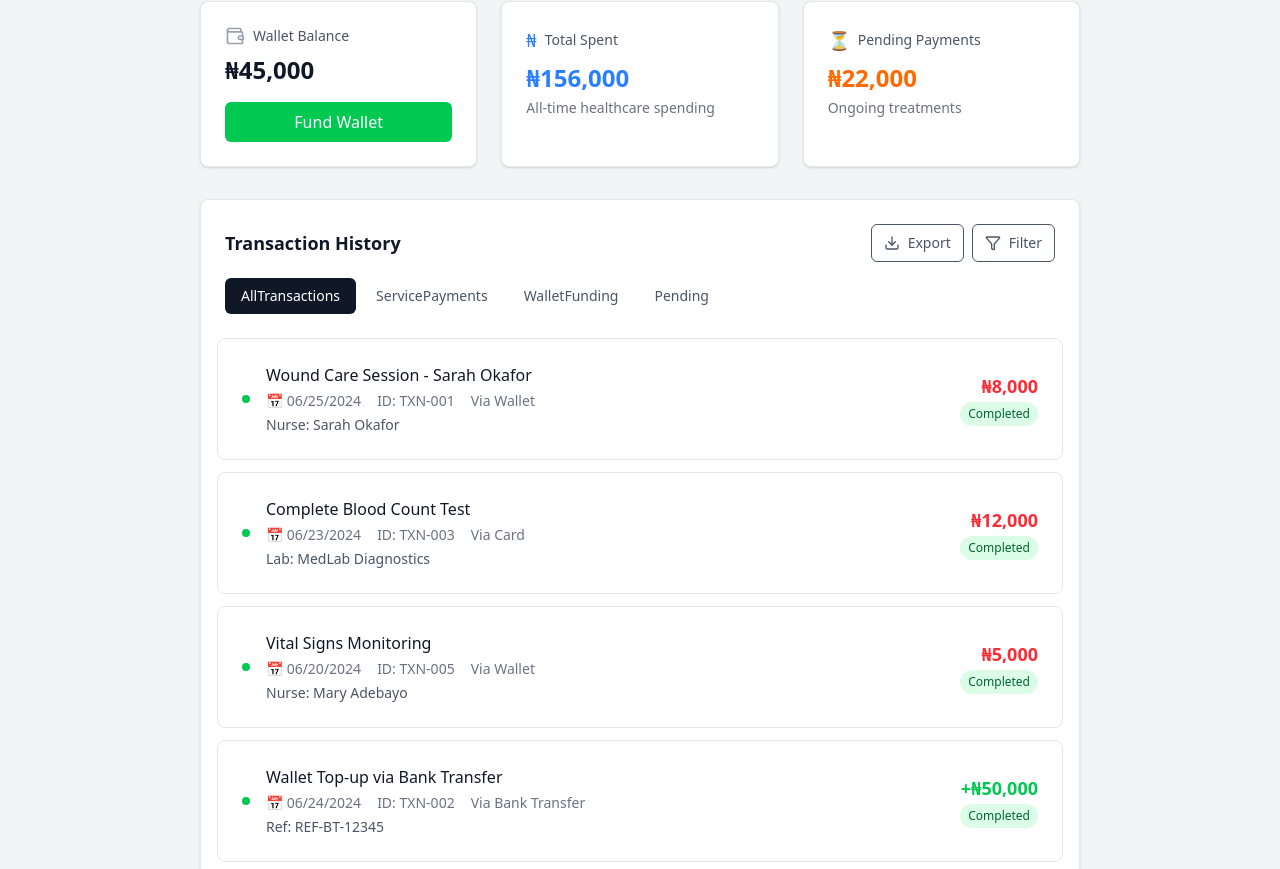
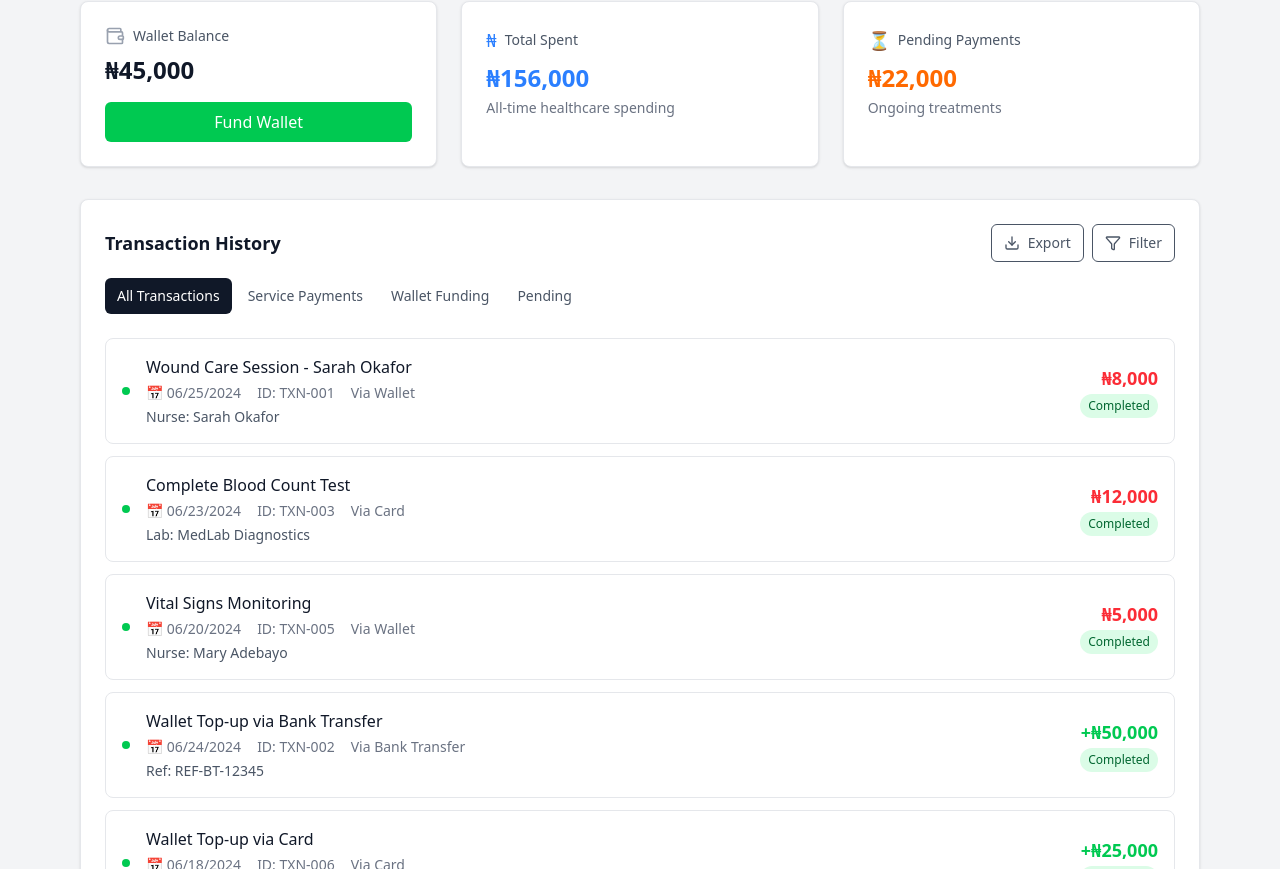
Before and after one commit to stephenolajire/Toltim, a React (Vite) app: page /dashboard/payment in a window 1280 px wide. Shown: the part 211-1080 px from the top of the page. Built offline with nearby package versions, Linux system fonts and the light colour scheme.

Commit message:
fixed over flowing issue on transaction

```diff
--- a/src/userdashboard/Payments.tsx
+++ b/src/userdashboard/Payments.tsx
@@ -1,10 +1,5 @@
 import React, { useState } from "react";
-import {
-  Download,
-  Filter,
-  Calendar,
-  Wallet,
-} from "lucide-react";
+import { Download, Filter, Calendar, Wallet } from "lucide-react";
 import { Link } from "react-router-dom";
 
 interface Transaction {
@@ -158,13 +153,8 @@ const PaymentHistory: React.FC = () => {
   };
 
   return (
-    <div className="w-full p-6 bg-gray-100 min-h-screen px-4 sm:px-4 md:px-20 lg:px-50">
-      {/* Header */}
-      {/* <div className="flex items-center justify-center mb-8">
-        <Heart className="w-6 h-6 text-green-500 mr-2" />
-        <h1 className="text-xl font-semibold text-gray-800">Toltimed</h1>
-      </div> */}
-
+    <div className="w-full min-h-screen bg-gray-100">
+      <div className="px-4 py-6 sm:px-6 md:px-8 lg:px-16 xl:px-20">
         {/* Title */}
         <div className="text-center mb-8">
           <h2 className="text-2xl font-bold text-gray-900 mb-2">
@@ -176,99 +166,108 @@ const PaymentHistory: React.FC = () => {
         </div>
 
         {/* Stats Cards */}
-      <div className="grid grid-cols-1 md:grid-cols-3 gap-6 mb-8">
-        <div className="bg-white p-6 rounded-lg shadow-sm border border-gray-200">
+        <div className="grid grid-cols-1 md:grid-cols-3 gap-4 sm:gap-6 mb-8">
+          <div className="bg-white p-4 sm:p-6 rounded-lg shadow-sm border border-gray-200">
             <div className="flex items-center mb-2">
               <Wallet className="w-5 h-5 text-gray-400 mr-2" />
               <h3 className="text-sm font-medium text-gray-600">
                 Wallet Balance
               </h3>
             </div>
-          <p className="text-2xl font-bold text-gray-900 mb-4">₦45,000</p>
+            <p className="text-xl sm:text-2xl font-bold text-gray-900 mb-4">
+              ₦45,000
+            </p>
             <Link to='/dashboard/funding'>
-            <button className="w-full bg-green-500 text-white py-2 px-4 rounded-md font-medium hover:bg-green-600 transition-colors">
+              <button className="w-full bg-green-500 text-white py-2 px-4 rounded-md font-medium hover:bg-green-600 transition-colors text-sm sm:text-base">
                 Fund Wallet
               </button>
             </Link>
           </div>
 
-        <div className="bg-white p-6 rounded-lg shadow-sm border border-gray-200">
+          <div className="bg-white p-4 sm:p-6 rounded-lg shadow-sm border border-gray-200">
             <div className="flex items-center mb-2">
               <span className="text-blue-500 text-lg mr-2">₦</span>
               <h3 className="text-sm font-medium text-gray-600">Total Spent</h3>
             </div>
-          <p className="text-2xl font-bold text-blue-500">₦156,000</p>
+            <p className="text-xl sm:text-2xl font-bold text-blue-500">
+              ₦156,000
+            </p>
             <p className="text-sm text-gray-500 mt-1">
               All-time healthcare spending
             </p>
           </div>
 
-        <div className="bg-white p-6 rounded-lg shadow-sm border border-gray-200">
+          <div className="bg-white p-4 sm:p-6 rounded-lg shadow-sm border border-gray-200">
             <div className="flex items-center mb-2">
               <span className="text-orange-500 text-lg mr-2">⏳</span>
               <h3 className="text-sm font-medium text-gray-600">
                 Pending Payments
               </h3>
             </div>
-          <p className="text-2xl font-bold text-orange-500">₦22,000</p>
+            <p className="text-xl sm:text-2xl font-bold text-orange-500">
+              ₦22,000
+            </p>
             <p className="text-sm text-gray-500 mt-1">Ongoing treatments</p>
           </div>
         </div>
 
         {/* Transaction History */}
         <div className="bg-white rounded-lg shadow-sm border border-gray-200">
-        <div className="p-6 mb-[-12px]">
-          <div className="flex items-center justify-between mb-4">
+          <div className="p-4 sm:p-6">
+            <div className="flex flex-col sm:flex-row sm:items-center justify-between gap-4 mb-4">
               <h3 className="text-lg font-semibold text-gray-900">
                 Transaction History
               </h3>
               <div className="flex gap-2">
                 <button className="flex items-center gap-2 px-3 py-2 text-sm text-gray-600 border rounded-md hover:bg-gray-50 transition-colors">
                   <Download className="w-4 h-4" />
-                Export
+                  <span className="hidden sm:inline">Export</span>
                 </button>
                 <button className="flex items-center gap-2 px-3 py-2 text-sm text-gray-600 border rounded-md hover:bg-gray-50 transition-colors">
                   <Filter className="w-4 h-4" />
-                Filter
+                  <span className="hidden sm:inline">Filter</span>
                 </button>
               </div>
             </div>
 
             {/* Tabs */}
-          <div className="flex gap-1 overflow-x-auto hide-scrollbar">
+            <div
+              className="flex gap-1 overflow-x-auto mb-6"
+              style={{ scrollbarWidth: "none", msOverflowStyle: "none" }}
+            >
               <button
                 onClick={() => setActiveTab("all")}
-              className={`px-4 py-2 text-sm font-medium rounded-md transition-colors ${
+                className={`px-3 py-2 text-sm font-medium rounded-md transition-colors whitespace-nowrap ${
                   activeTab === "all"
                     ? "bg-gray-900 text-white"
                     : "text-gray-600 hover:bg-gray-100"
                 }`}
               >
-              AllTransactions
+                All Transactions
               </button>
               <button
                 onClick={() => setActiveTab("service")}
-              className={`px-4 py-2 text-sm font-medium rounded-md transition-colors ${
+                className={`px-3 py-2 text-sm font-medium rounded-md transition-colors whitespace-nowrap ${
                   activeTab === "service"
                     ? "bg-gray-900 text-white"
                     : "text-gray-600 hover:bg-gray-100"
                 }`}
               >
-              ServicePayments
+                Service Payments
               </button>
               <button
                 onClick={() => setActiveTab("wallet")}
-              className={`px-4 py-2 text-sm font-medium rounded-md transition-colors ${
+                className={`px-3 py-2 text-sm font-medium rounded-md transition-colors whitespace-nowrap ${
                   activeTab === "wallet"
                     ? "bg-gray-900 text-white"
                     : "text-gray-600 hover:bg-gray-100"
                 }`}
               >
-              WalletFunding
+                Wallet Funding
               </button>
               <button
                 onClick={() => setActiveTab("pending")}
-              className={`px-4 py-2 text-sm font-medium rounded-md transition-colors ${
+                className={`px-3 py-2 text-sm font-medium rounded-md transition-colors whitespace-nowrap ${
                   activeTab === "pending"
                     ? "bg-gray-900 text-white"
                     : "text-gray-600 hover:bg-gray-100"
@@ -277,41 +276,40 @@ const PaymentHistory: React.FC = () => {
                 Pending
               </button>
             </div>
-        </div>
 
             {/* Transaction List */}
-        <div className="px-4 mt-3">
+            <div className="space-y-3">
               {getFilteredTransactions().map((transaction) => (
                 <div
                   key={transaction.id}
-              className="p-6 mb-3 rounded-lg flex items-center justify-between border border-gray-200 hover:bg-gray-50 transition-colors"
+                  className="p-4 rounded-lg border border-gray-200 hover:bg-gray-50 transition-colors"
                 >
-              <div className="flex items-center gap-4 ">
+                  {/* Mobile Layout */}
+                  <div className="block sm:hidden">
+                    <div className="flex items-start justify-between mb-2">
+                      <div className="flex items-start gap-3 flex-1 min-w-0">
                         <div
-                  className={`w-2 h-2 rounded-full ${
+                          className={`w-2 h-2 rounded-full mt-2 flex-shrink-0 ${
                             transaction.status === "completed"
                               ? "bg-green-500"
                               : "bg-orange-500"
                           }`}
                         />
-                <div>
-                  <h4 className="font-medium text-gray-900 mb-1">
+                        <div className="flex-1 min-w-0">
+                          <h4 className="font-medium text-gray-900 mb-1 break-words">
                             {transaction.title}
                           </h4>
-                  <div className="flex items-center gap-4 text-sm text-gray-500">
-                    <span>📅 {formatDate(transaction.date)}</span>
-                    <span>ID: {transaction.transactionId}</span>
-                    <span>{transaction.paymentMethod}</span>
-                  </div>
-                  <p className="text-sm text-gray-600 mt-1">
+                          <p className="text-sm text-gray-600 mb-2 break-words">
                             {transaction.provider}
                           </p>
                         </div>
                       </div>
-              <div className="text-right">
+                      <div className="text-right flex-shrink-0 ml-2">
                         <p
                           className={`text-lg font-semibold ${
-                    transaction.amount >= 0 ? "text-green-500" : "text-red-500"
+                            transaction.amount >= 0
+                              ? "text-green-500"
+                              : "text-red-500"
                           }`}
                         >
                           {formatAmount(transaction.amount)}
@@ -323,11 +321,69 @@ const PaymentHistory: React.FC = () => {
                               : "bg-orange-100 text-orange-800"
                           }`}
                         >
-                  {transaction.status === "completed" ? "Completed" : "Pending"}
+                          {transaction.status === "completed"
+                            ? "Completed"
+                            : "Pending"}
                         </span>
                       </div>
                     </div>
+                    <div className="flex flex-col gap-1 text-xs text-gray-500 ml-5">
+                      <span>📅 {formatDate(transaction.date)}</span>
+                      <span>ID: {transaction.transactionId}</span>
+                      <span>{transaction.paymentMethod}</span>
+                    </div>
+                  </div>
+
+                  {/* Desktop Layout */}
+                  <div className="hidden sm:flex sm:items-center sm:justify-between">
+                    <div className="flex items-center gap-4 flex-1 min-w-0">
+                      <div
+                        className={`w-2 h-2 rounded-full flex-shrink-0 ${
+                          transaction.status === "completed"
+                            ? "bg-green-500"
+                            : "bg-orange-500"
+                        }`}
+                      />
+                      <div className="flex-1 min-w-0">
+                        <h4 className="font-medium text-gray-900 mb-1 truncate">
+                          {transaction.title}
+                        </h4>
+                        <div className="flex items-center gap-4 text-sm text-gray-500 flex-wrap">
+                          <span>📅 {formatDate(transaction.date)}</span>
+                          <span>ID: {transaction.transactionId}</span>
+                          <span>{transaction.paymentMethod}</span>
+                        </div>
+                        <p className="text-sm text-gray-600 mt-1 truncate">
+                          {transaction.provider}
+                        </p>
+                      </div>
+                    </div>
+                    <div className="text-right flex-shrink-0 ml-4">
+                      <p
+                        className={`text-lg font-semibold ${
+                          transaction.amount >= 0
+                            ? "text-green-500"
+                            : "text-red-500"
+                        }`}
+                      >
+                        {formatAmount(transaction.amount)}
+                      </p>
+                      <span
+                        className={`inline-block px-2 py-1 text-xs font-medium rounded-full ${
+                          transaction.status === "completed"
+                            ? "bg-green-100 text-green-800"
+                            : "bg-orange-100 text-orange-800"
+                        }`}
+                      >
+                        {transaction.status === "completed"
+                          ? "Completed"
+                          : "Pending"}
+                      </span>
+                    </div>
+                  </div>
+                </div>
               ))}
+            </div>
           </div>
         </div>
 
@@ -336,21 +392,20 @@ const PaymentHistory: React.FC = () => {
           <h3 className="text-lg font-semibold text-gray-900 mb-4">
             Quick Actions
           </h3>
-        <div className="grid grid-cols-1 md:grid-cols-3 gap-4">
-          <Link to="/dashboard/funding" className="w-full">
-            <button className="flex w-full items-center justify-center gap-2 bg-green-500 text-white px-6 py-2 rounded-md font-medium hover:bg-green-600 transition-colors">
+          <div className="grid grid-cols-1 sm:grid-cols-2 lg:grid-cols-3 gap-4">
+            <button className="flex items-center justify-center gap-2 bg-green-500 text-white px-6 py-3 rounded-md font-medium hover:bg-green-600 transition-colors">
               <Wallet className="w-5 h-5" />
               Fund Wallet
             </button>
-          </Link>
-          <button className="flex items-center justify-center gap-2 bg-white text-gray-700 px-6 py-2 rounded-md font-medium border hover:bg-gray-50 transition-colors">
+            <button className="flex items-center justify-center gap-2 bg-white text-gray-700 px-6 py-3 rounded-md font-medium border hover:bg-gray-50 transition-colors">
               <Download className="w-5 h-5" />
               Download Statement
             </button>
-          <button className="flex items-center justify-center gap-2 bg-white text-gray-700 py-2 px-6 rounded-md font-medium border hover:bg-gray-50 transition-colors">
+            <button className="flex items-center justify-center gap-2 bg-white text-gray-700 px-6 py-3 rounded-md font-medium border hover:bg-gray-50 transition-colors sm:col-span-2 lg:col-span-1">
               <Calendar className="w-5 h-5" />
               Payment Schedule
             </button>
+          </div>
         </div>
       </div>
     </div>
```
Lines whose indentation alone changed are shown as unchanged.
